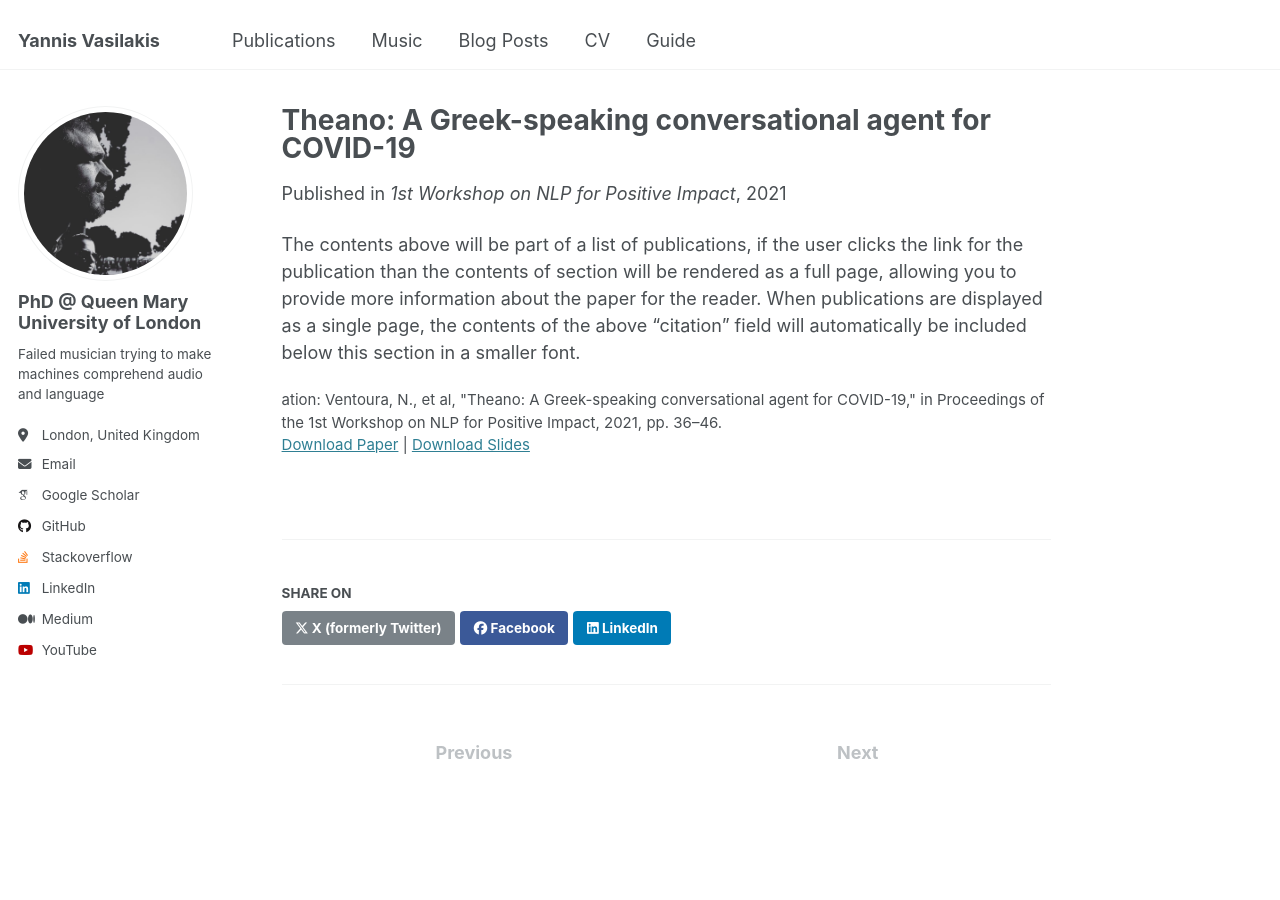
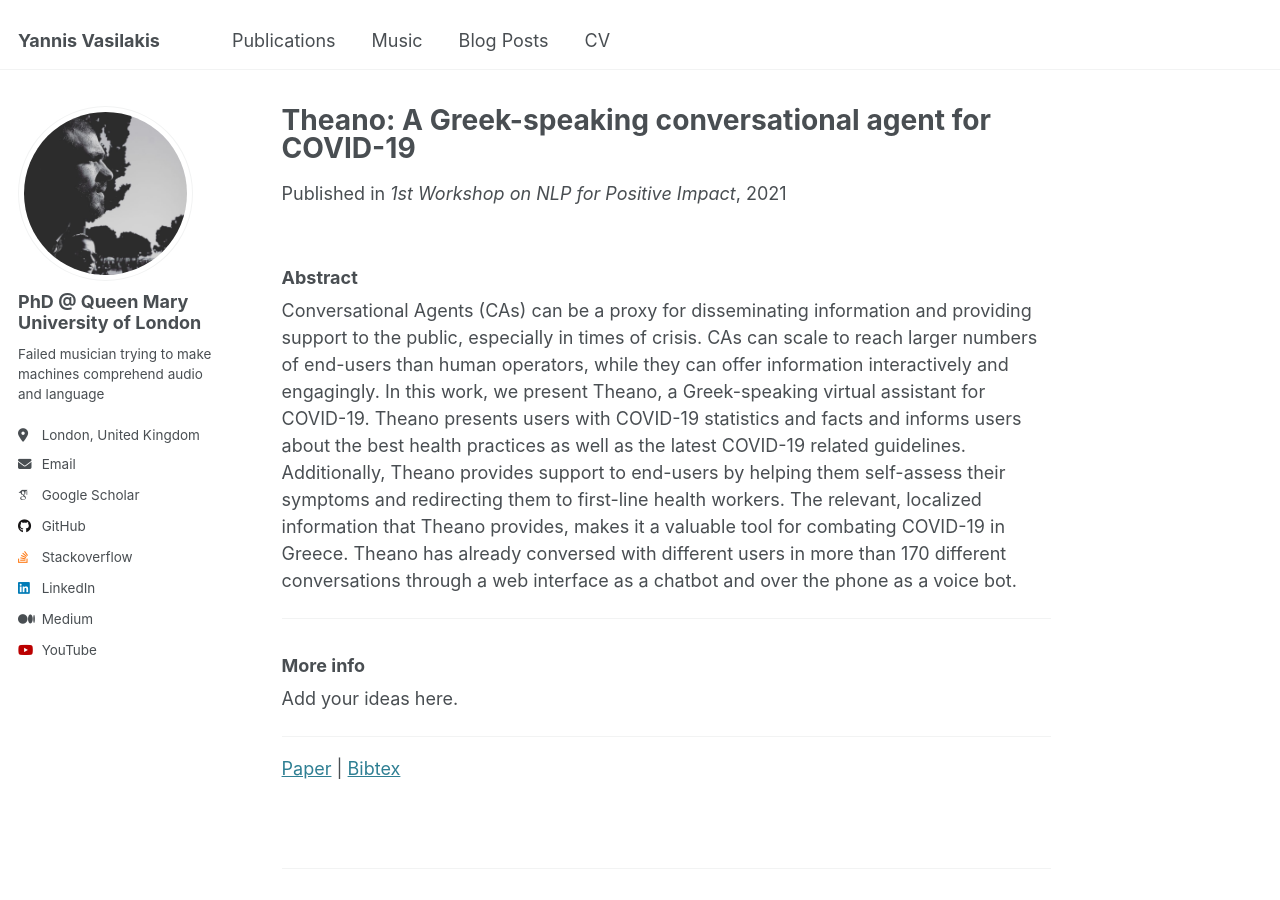
Before and after one commit to YannisBilly/YannisBilly.github.io, a Jekyll site: the page built from _publications/2021_Theano_A_Greek-spearking-conversational-agent-for-COVID-19.md, in a window 1280 px wide and 900 px high. Built offline with Jekyll 4.4.1, drawn with Linux system fonts in a browser that asks for light colours; some web fonts are replaced.

Commit message:
Removed about from the navigation bar. Added abstracts and info at each publication. Need to make the hyperlink when I click to the publication point to the link paperurl.

```diff
--- a/_data/navigation.yml
+++ b/_data/navigation.yml
@@ -16,6 +16,3 @@ main:
 
   - title: "CV"
     url: /cv/
-
-  - title: "Guide"
-    url: /markdown/
--- a/_layouts/single.html
+++ b/_layouts/single.html
@@ -47,8 +47,8 @@ layout: default
       <section class="page__content" itemprop="text">
         {{ content }}
 
-        {% if page.citation and page.paperurl and page.slidesurl %}
-          <p style="font-size: smaller">ation: {{ page.citation }}<br /><a href="{{ page.paperurl }}">Download Paper</a> | <a href="{{ page.slidesurl }}">Download Slides</a></p>
+        {% if page.citation and page.paperurl %}
+          <p><a href="{{ post.paperurl }}">Paper</a> | <a href="{{ post.bibtex }}" download>Bibtex</a></p>
         {% elsif page.citation and page.paperurl %}
           <p style="font-size: smaller">Recommended citation: {{ page.citation }}<br /><a href="{{ page.paperurl }}">Download Paper</a></p>
         {% elsif page.citation and page.slidesurl %}
--- a/_publications/2021_Theano_A_Greek-spearking-conversational-agent-for-COVID-19.md
+++ b/_publications/2021_Theano_A_Greek-spearking-conversational-agent-for-COVID-19.md
@@ -3,13 +3,20 @@ title: "Theano: A Greek-speaking conversational agent for COVID-19"
 collection: publications
 category: workshops
 permalink: /publication/2021_Theano_A_Greek-spearking-conversational-agent-for-COVID-19
-excerpt: 'One-liner for paper'
+excerpt: 'Proposed Theano, a Conversational Agent in a modular architecture to provide with accurate information about COVID-19. Leveraged Rasa framework and provided evidence that if Agents propose relevant questions we can increase user engagement.'
 date: 2021-08-1
 venue: '1st Workshop on NLP for Positive Impact'
 slidesurl: 'http://academicpages.github.io/files/slides1.pdf'
-paperurl: 'https://aclanthology.org/volumes/2021.nlp4posimpact-1/'
+paperurl: 'https://aclanthology.org/2021.nlp4posimpact-1.5/'
 citation: 'Ventoura, N., et al, "Theano: A Greek-speaking conversational agent for COVID-19," in Proceedings of the 1st Workshop on NLP for Positive Impact, 2021, pp. 36–46.'
 bibtex: './bibtex/ventoura-etal-2021-theano.bib'
 ---
+### Abstract
 
-The contents above will be part of a list of publications, if the user clicks the link for the publication than the contents of section will be rendered as a full page, allowing you to provide more information about the paper for the reader. When publications are displayed as a single page, the contents of the above "citation" field will automatically be included below this section in a smaller font.
+Conversational Agents (CAs) can be a proxy for disseminating information and providing support to the public, especially in times of crisis. CAs can scale to reach larger numbers of end-users than human operators, while they can offer information interactively and engagingly. In this work, we present Theano, a Greek-speaking virtual assistant for COVID-19. Theano presents users with COVID-19 statistics and facts and informs users about the best health practices as well as the latest COVID-19 related guidelines. Additionally, Theano provides support to end-users by helping them self-assess their symptoms and redirecting them to first-line health workers. The relevant, localized information that Theano provides, makes it a valuable tool for combating COVID-19 in Greece. Theano has already conversed with different users in more than 170 different conversations through a web interface as a chatbot and over the phone as a voice bot.
+
+---
+### More info
+Add your ideas here.
+
+---
```
Also changed, not shown: _publications/2024_Evaluation_of_preatrined_language_models.md (+9 -2 lines), _publications/2024_I_can_listen_but_cannot_read.md (+9 -2 lines).
